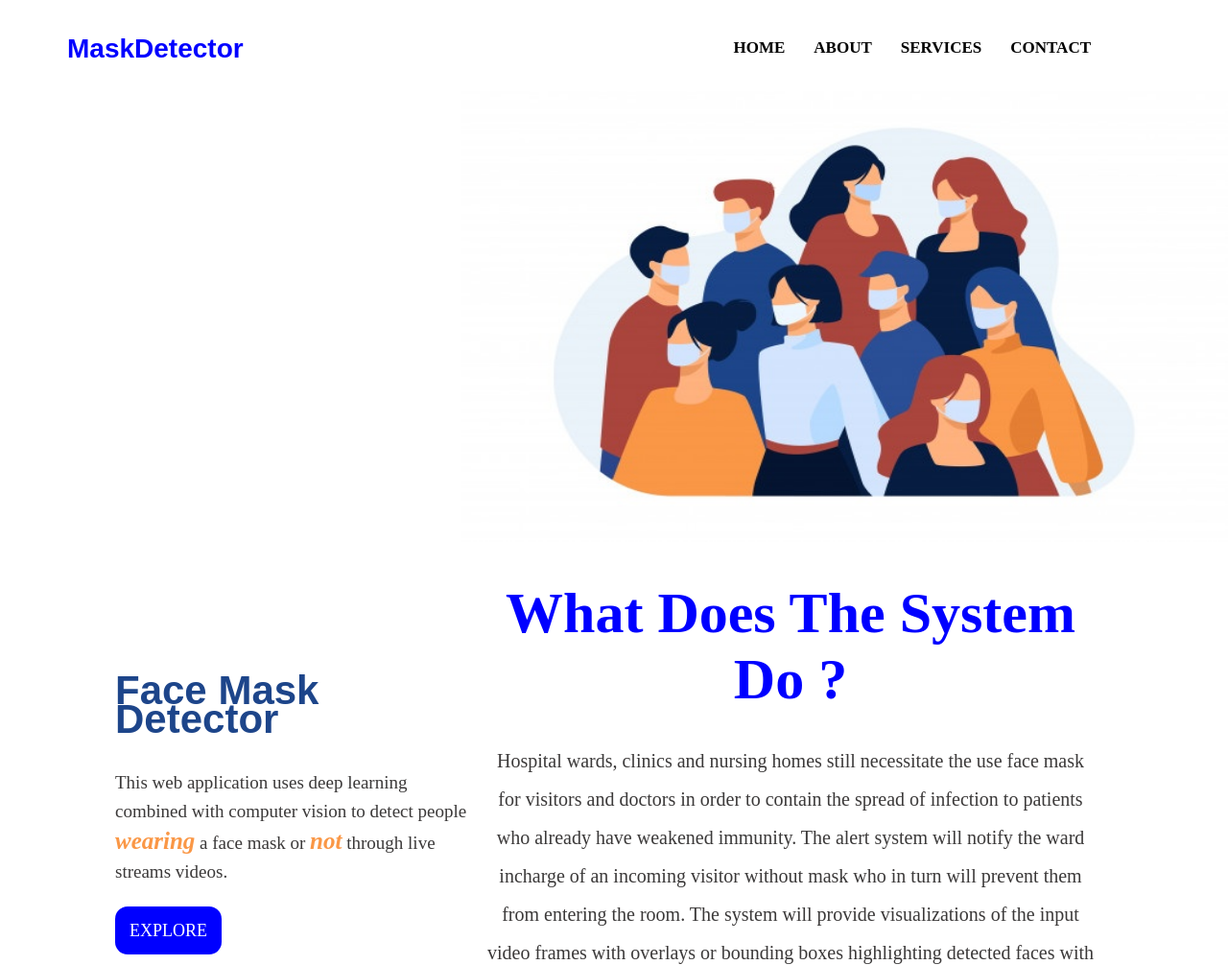
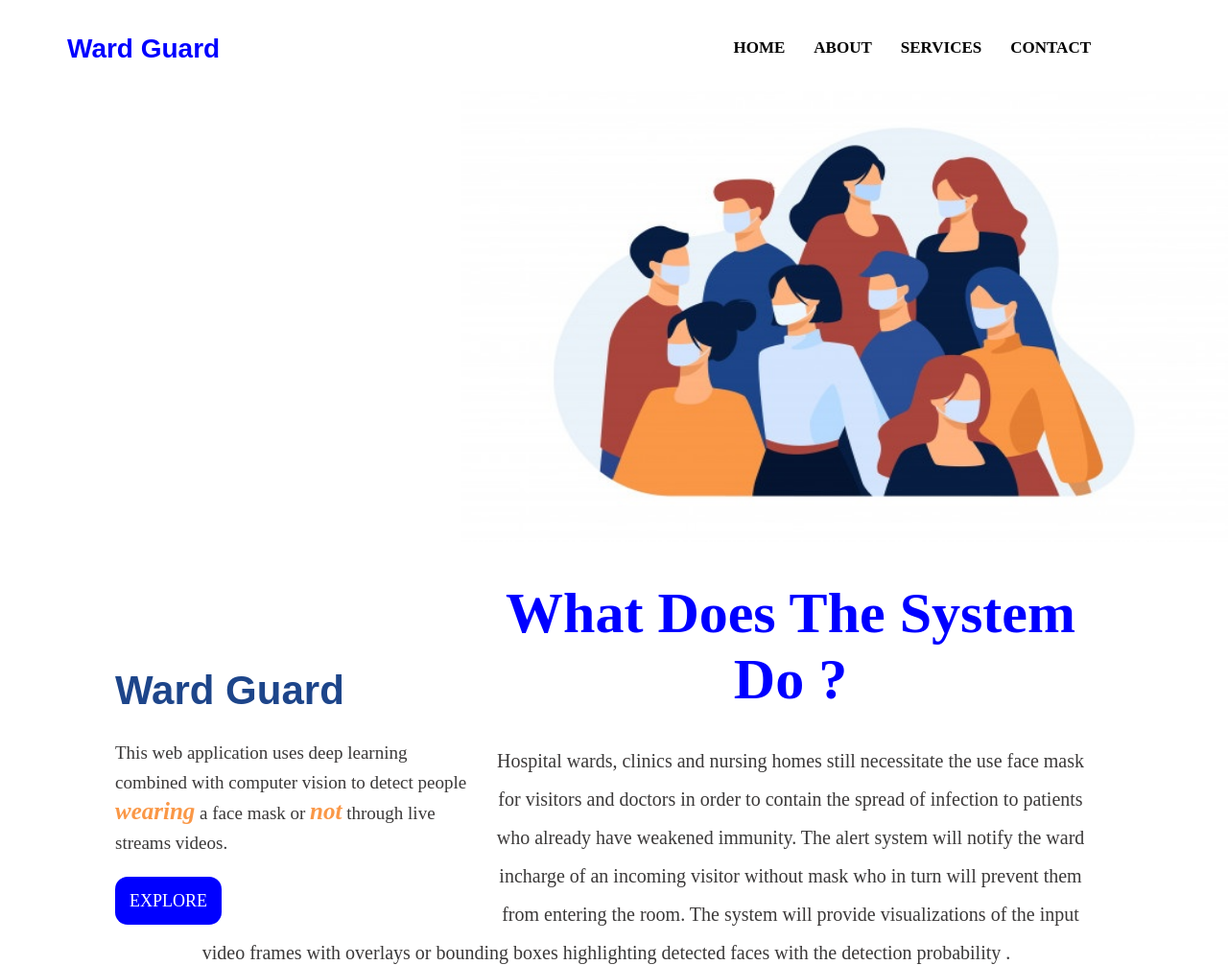
Before and after one commit to Chinmoy91299/ward-guard, a Flask app: page / in a window 1280 px wide. Shown: the top 1006 px of the page at 96% size. Run offline with Flask 3, Linux system fonts and the light colour scheme.

Commit message:
index.html

```diff
--- a/templates/index.html
+++ b/templates/index.html
@@ -360,7 +360,7 @@
   </head>
   <body>
     <div id="header">
-      <a id="logo" href="index.html">MaskDetector</a>
+      <a id="logo" href="index.html">Ward Guard</a>
       <nav>
         <ul>
           <li><a href="index.html">home</a></li>
@@ -376,7 +376,7 @@
       <img id="img1" src="{{ url_for('static',filename='img1.jpg')}}" />
 
       <div class="content1-context">
-        <h1>Face Mask Detector</h1>
+        <h1>Ward Guard</h1>
         <p>
           This web application uses deep learning combined with computer vision
           to detect people
@@ -407,7 +407,7 @@
       </p>
 
       <!-- <img id='sample-pic' src='C:\Users\Lenovo\Desktop\Project\static\IMG-8129.JPG'> -->
-      <img id="sample-pic" src="{{ url_for('static',filename='IMG-8129')}}" />
+      <img id="sample-pic" src="{{ url_for('static',filename='IMG-8129.jpg')}}" />
     </div>
 
     <div id="services">
```
